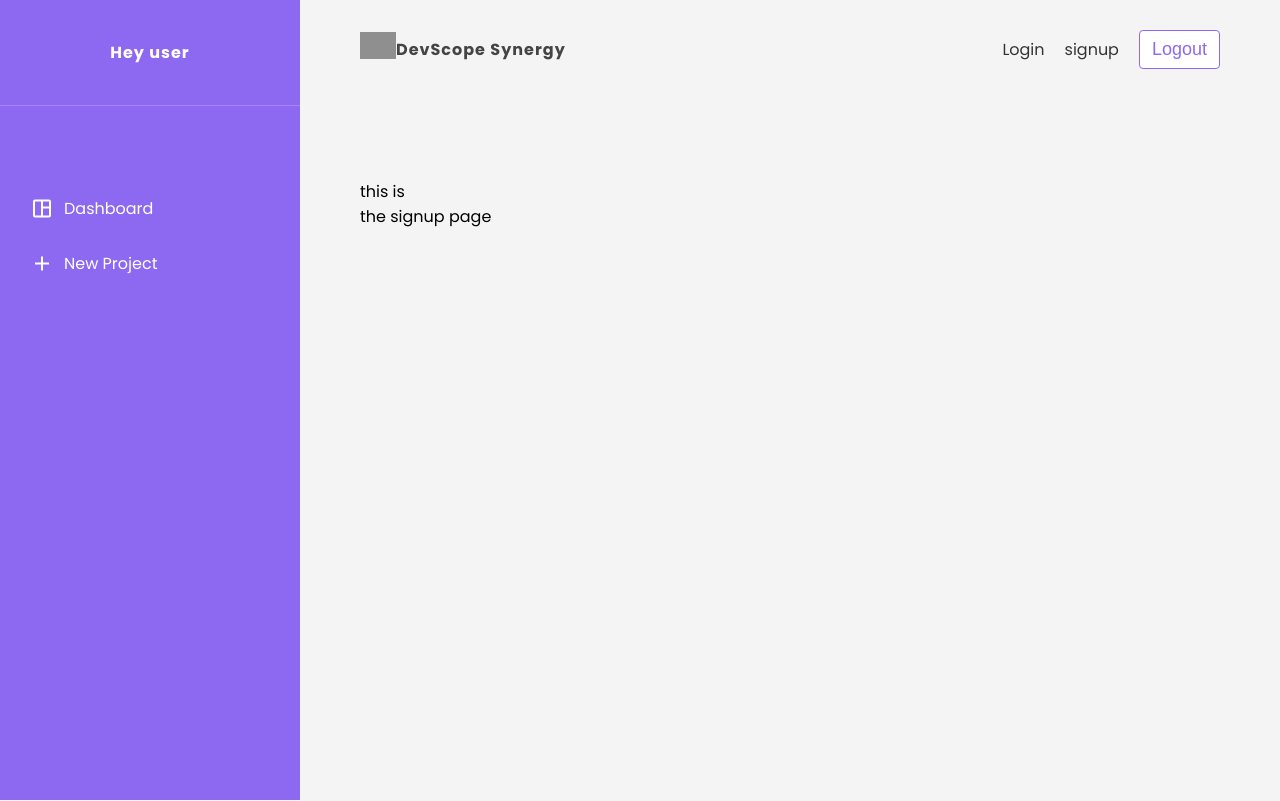
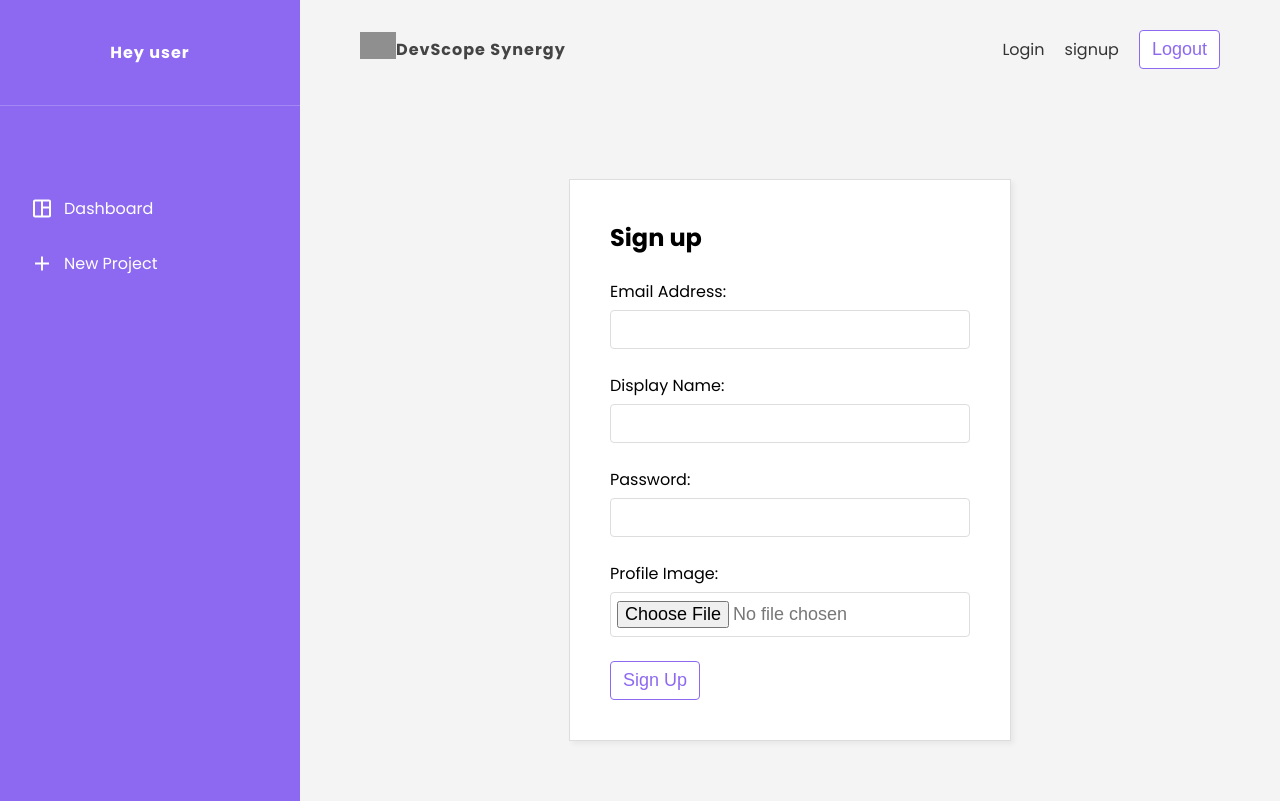
Before and after one commit to SageKyle/devscope, a React (Create React App) app: page /signup in a window 1280 px wide. Built offline with nearby package versions, Linux system fonts and the light colour scheme; no server answers; grey boxes are pictures that could not be loaded.

Commit message:
completed authentication
- finished signup component
- added a logout component
- added firebase firestore for global user data
- edited signup hook to add user's photo avatar

```diff
--- a/src/components/Navbar.jsx
+++ b/src/components/Navbar.jsx
@@ -1,9 +1,17 @@
 // Styles and images
 import { Link } from 'react-router-dom';
 import Temple from '../assets/temple.svg';
+import { useLogout } from '../hooks/useLogout';
 import './Navbar.css';
 
 export const Navbar = () => {
+  const { logout, isPending } = useLogout();
+
+  const handleLogout = () => {
+    logout();
+    console.log(isPending);
+  };
+
   return (
     <div className="navbar">
       <ul>
@@ -17,7 +25,16 @@ export const Navbar = () => {
         </li>
 
         <li>
-          <button className="btn">Logout</button>
+          {isPending && (
+            <button className="btn" disabled>
+              Logging out
+            </button>
+          )}
+          {!isPending && (
+            <button className="btn" onClick={handleLogout}>
+              Logout
+            </button>
+          )}
         </li>
       </ul>
     </div>
--- a/src/firebase/config.js
+++ b/src/firebase/config.js
@@ -1,6 +1,7 @@
 import firebase from 'firebase/app';
 import 'firebase/auth';
 import 'firebase/firestore';
+import 'firebase/storage';
 
 const firebaseConfig = {
   apiKey: 'AIzaSyBzbM0Px6yCsCmaTB-BUfTqdau2jaGWkXU',
@@ -17,8 +18,9 @@ firebase.initializeApp(firebaseConfig);
 // init services
 const projectFirestore = firebase.firestore();
 const projectAuth = firebase.auth();
+const projectStorage = firebase.storage();
 
 // timestamp
 const timestamp = firebase.firestore.Timestamp;
 
-export { projectFirestore, projectAuth, timestamp };
+export { projectFirestore, projectAuth, projectStorage, timestamp };
--- a/src/hooks/useLogin.jsx
+++ b/src/hooks/useLogin.jsx
@@ -1,5 +1,5 @@
 import { useEffect, useState } from 'react';
-import { projectAuth } from '../firebase/config';
+import { projectAuth, projectFirestore } from '../firebase/config';
 import { useAuthContext } from './useAuthContext';
 
 export const useLogin = () => {
@@ -15,6 +15,12 @@ export const useLogin = () => {
     // log user out
     try {
       const res = await projectAuth.signInWithEmailAndPassword(email, password);
+
+      // update user's online status
+      await projectFirestore
+        .collection('users')
+        .doc(res.user.uid)
+        .update({ online: true });
 
       // dispatch logout action
       dispatch({ type: 'LOGIN', payload: res.user });
--- a/src/hooks/useLogout.jsx
+++ b/src/hooks/useLogout.jsx
@@ -1,12 +1,12 @@
 import { useEffect, useState } from 'react';
-import { projectAuth } from '../firebase/config';
+import { projectAuth, projectFirestore } from '../firebase/config';
 import { useAuthContext } from './useAuthContext';
 
 export const useLogout = () => {
   const [isCancelled, setIsCancelled] = useState(false);
   const [error, setError] = useState(null);
   const [isPending, setIsPending] = useState(false);
-  const { dispatch } = useAuthContext();
+  const { dispatch, user } = useAuthContext();
 
   const logout = async () => {
     setError(null);
@@ -14,6 +14,13 @@ export const useLogout = () => {
 
     // log user out
     try {
+      // update user's online status
+      const { uid } = user;
+      await projectFirestore
+        .collection('users')
+        .doc(uid)
+        .update({ online: false });
+
       await projectAuth.signOut();
 
       // dispatch logout action
--- a/src/hooks/useSignup.jsx
+++ b/src/hooks/useSignup.jsx
@@ -1,5 +1,9 @@
 import { useEffect, useState } from 'react';
-import { projectAuth } from '../firebase/config';
+import {
+  projectAuth,
+  projectFirestore,
+  projectStorage,
+} from '../firebase/config';
 import { useAuthContext } from './useAuthContext';
 
 export const useSignup = () => {
@@ -8,7 +12,7 @@ export const useSignup = () => {
   const [error, setError] = useState(null);
   const { dispatch } = useAuthContext();
 
-  const signup = async (email, password, displayName) => {
+  const signup = async (email, password, displayName, thumbnail) => {
     setError(null);
     setIsPending(true);
     try {
@@ -17,14 +21,26 @@ export const useSignup = () => {
         email,
         password
       );
-      // console.log(res.user);
 
       if (!res) {
         throw new Error('Could not complete signup');
       }
 
-      // add display name to user
-      await res.user.updateProfile({ displayName });
+      // upload user thumbnail
+      const uploadPath = `thumbnails/${res.user.uid}/${thumbnail.name}`;
+      const img = await projectStorage.ref(uploadPath).put(thumbnail);
+      const imageUrl = await img.ref.getDownloadURL();
+
+      // add display name and profile avatar of user
+      await res.user.updateProfile({ displayName, photoURL: imageUrl });
+
+      // create a user document
+      await projectFirestore.collection('users').doc(res.user.uid).set({
+        online: true,
+        displayName,
+        photoURL: imageUrl,
+      });
+      console.log(res.user);
 
       // dispatch login action
       dispatch({ type: 'LOGIN', payload: res.user });
@@ -47,5 +63,5 @@ export const useSignup = () => {
     return () => setIsCancelled(true);
   }, []);
 
-  return { isPending, error, signup };
+  return { signup, isPending, error };
 };
--- a/src/pages/dashboard/Dashboard.jsx
+++ b/src/pages/dashboard/Dashboard.jsx
@@ -4,7 +4,7 @@ import './Dashboard.css';
 export const Dashboard = () => {
   return (
     <div className="dashboard">
-      this is <thead>dashboard</thead>
+      this is <h4>dashboard</h4>
     </div>
   );
 };
--- a/src/pages/login/Login.jsx
+++ b/src/pages/login/Login.jsx
@@ -1,11 +1,54 @@
 // styles
+import { useState } from 'react';
+import { useNavigate } from 'react-router-dom';
+import { useLogin } from '../../hooks/useLogin';
 import './Login.css';
 
 export const Login = () => {
+  const [email, setEmail] = useState('');
+  const [password, setPassword] = useState('');
+  const { login, isPending, error } = useLogin();
+  const navigate = useNavigate();
+
+  const handleSubmit = (e) => {
+    e.preventDefault();
+    login(email, password);
+    console.log('log in successful,');
+    setTimeout(() => {
+      navigate('/');
+    }, 3000);
+  };
+
   return (
-    <div className="login">
-      this is the
-      <div>login page</div>
-    </div>
+    <form className="auth-form" onSubmit={handleSubmit}>
+      <h2>Log In</h2>
+      <label>
+        <span>Email Address:</span>
+        <input
+          type="email"
+          required
+          value={email}
+          onChange={(e) => setEmail(e.target.value)}
+        />
+      </label>
+
+      <label>
+        <span>Password:</span>
+        <input
+          type="password"
+          required
+          value={password}
+          onChange={(e) => setPassword(e.target.value)}
+        />
+      </label>
+
+      {!isPending && <button className="btn">Log in</button>}
+      {isPending && (
+        <button className="btn" disabled>
+          Loading
+        </button>
+      )}
+      {error && <div className="error">{error}</div>}
+    </form>
   );
 };
--- a/src/pages/signup/Signup.css
+++ b/src/pages/signup/Signup.css
@@ -0,0 +1,8 @@
+.auth-form {
+  max-width: 36rem;
+  margin: 6rem auto;
+  padding: 4rem;
+  border: 1px solid #ddd;
+  box-shadow: 0.3rem 0.3rem 0.5rem rgba(0, 0, 0, 0.05);
+  background-color: #fff;
+}
--- a/src/pages/signup/Signup.jsx
+++ b/src/pages/signup/Signup.jsx
@@ -1,11 +1,94 @@
+import { useState } from 'react';
+import { useNavigate } from 'react-router-dom';
+
+import { useSignup } from '../../hooks/useSignup';
+
 // styles
 import './Signup.css';
 
 export const Signup = () => {
+  const [email, setEmail] = useState('');
+  const [password, setPassword] = useState('');
+  const [displayName, setDisplayName] = useState('');
+  const [thumbnail, setThumbnail] = useState(null);
+  const [thumbnailError, setThumbnailError] = useState(null);
+  const { signup, isPending, error } = useSignup();
+  const navigate = useNavigate();
+
+  const handleSubmit = (e) => {
+    e.preventDefault();
+    signup(email, password, displayName, thumbnail);
+    console.log('signup successful,');
+    setTimeout(() => {
+      navigate('/');
+    }, 3000);
+  };
+
+  const handleFileChange = (e) => {
+    setThumbnail(null);
+    let selected = e.target.files[0];
+
+    if (!selected) {
+      setThumbnailError('Please select a file');
+      return;
+    }
+    if (!selected.type.includes('image')) {
+      setThumbnailError('Selected file must be an image');
+      return;
+    }
+
+    if (selected.size > 100000) {
+      setThumbnailError('Image file size must be less than 100kb');
+      return;
+    }
+
+    setThumbnailError(null);
+    setThumbnail(selected);
+    console.log('Thumbnail updated');
+  };
+
   return (
-    <div className="signup">
-      this is
-      <p>the signup page</p>
-    </div>
+    <form className="auth-form" onSubmit={handleSubmit}>
+      <h2>Sign up</h2>
+      <label>
+        <span>Email Address:</span>
+        <input
+          type="email"
+          required
+          value={email}
+          onChange={(e) => setEmail(e.target.value)}
+        />
+      </label>
+      <label>
+        <span>Display Name:</span>
+        <input
+          type="text"
+          required
+          value={displayName}
+          onChange={(e) => setDisplayName(e.target.value)}
+        />
+      </label>
+      <label>
+        <span>Password:</span>
+        <input
+          type="password"
+          required
+          value={password}
+          onChange={(e) => setPassword(e.target.value)}
+        />
+      </label>
+      <label>
+        <span>Profile Image:</span>
+        <input type="file" required onChange={handleFileChange} />
+        {thumbnailError && <div className="error">{thumbnailError}</div>}
+      </label>
+      {!isPending && <button className="btn">Sign Up</button>}
+      {isPending && (
+        <button className="btn" disabled>
+          Loading
+        </button>
+      )}
+      {error && <div className="error">{error}</div>}
+    </form>
   );
 };
```
Also changed, not shown: src/logo.svg (added), 1 other file (tests, documents, lock files or other folders).
